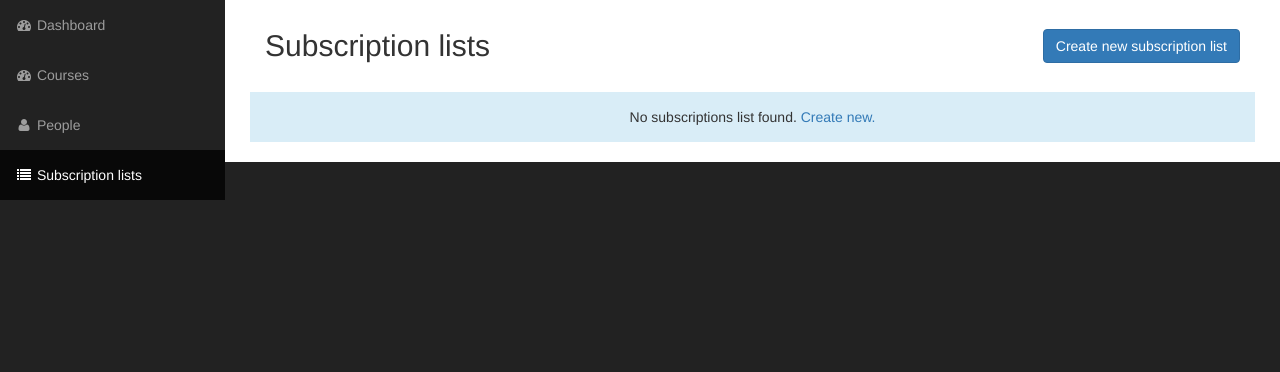
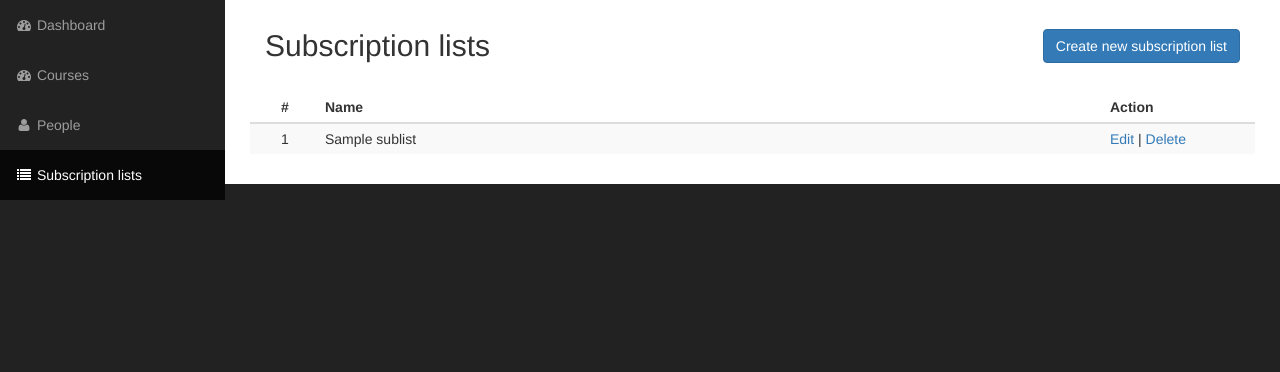
Before and after one commit to CodecoolKrakow20161/ccms, a Flask app: page /sublists/ in a window 1280 px wide. Shown: the part 51-423 px from the top of the page. Run offline with Flask 2, Linux system fonts and the light colour scheme; tables that the repository leaves empty hold one stand-in row (values such as "Sample post"); some libraries are stand-ins or nearby versions.

Commit message:
Add list and create sublists

```diff
--- a/app/mod_sublists/controllers.py
+++ b/app/mod_sublists/controllers.py
@@ -1,8 +1,22 @@
 from flask import Blueprint, render_template, request, redirect, url_for
 from app import db
+from app.mod_sublists.models import Sublist
+from app.mod_sublists.forms import SublistForm
 
 mod_sublists = Blueprint('sublists', __name__, url_prefix='/sublists')
 
 @mod_sublists.route('/')
 def index():
-    return render_template('sublists/index.html')
+    sublists = Sublist.query.all()
+    return render_template('sublists/index.html', sublists=sublists)
+
+@mod_sublists.route('/new', methods=['GET', 'POST'])
+def new():
+    form = SublistForm(request.form)
+    if request.method == "POST" and form.validate():
+        sublist = Sublist(name=form.name.data, description=form.description.data)
+        db.session.add(sublist)
+        db.session.commit()
+        return redirect(url_for('sublists.index'))
+
+    return render_template('sublists/new.html', form=form)
--- a/app/templates/sublists/index.html
+++ b/app/templates/sublists/index.html
@@ -1,18 +1,44 @@
 {% extends "layout.html" %}
+{% from "_formhelpers.html" import delete_link %}
+
 {% set page_title = "Subscription lists" %}
 {% block page_header %}
     {{ super() }}
-    <a href="" class="btn btn-primary pull-right">Create new subscription list</a>
+    <a href="{{ url_for('sublists.new') }}" class="btn btn-primary pull-right">Create new subscription list</a>
 {% endblock %}
 
 {% block body %}
 <div class="row">
     <div class="col-lg-12">
-        {% if not people %}
+        {% if not sublists %}
             <p class="bg bg-info text-center">
-                No subscriptions list found. <a href="#">Create new.</a>
+                No subscriptions list found. <a href="{{ url_for('sublists.new') }}">Create new.</a>
             </p>
         {% else %}
+            <div class="table-responsive">
+                <table class="table table-condensed table-hover table-striped table-indexed">
+                    <thead>
+                        <tr>
+                            <th>#</th>
+                            <th>Name</th>
+                            <th style="width: 150px;">Action</th>
+                        </tr>
+                    </thead>
+                    <tbody>
+                    {% for sublist in sublists %}
+                        <tr>
+                            <td>{{ loop.index }}</td>
+                            <td>{{ sublist.name }}</td>
+                            <td>
+                                <span><a href="">Edit</a></span>
+                                <span>|</span>
+                                <span>{{ delete_link('', sublist.id) }}</span>
+                            </td>
+                        </tr>
+                    {% endfor %}
+                    </tbody>
+                </table>
+            </div>
         {% endif %}
     </div>
 </div>
```
Also changed, not shown: app/mod_sublists/forms.py (+17 -0 lines), app/mod_sublists/models.py (+10 -0 lines), app/templates/sublists/_form.html (added, +13 -0 lines), app/templates/sublists/new.html (added, +11 -0 lines).
